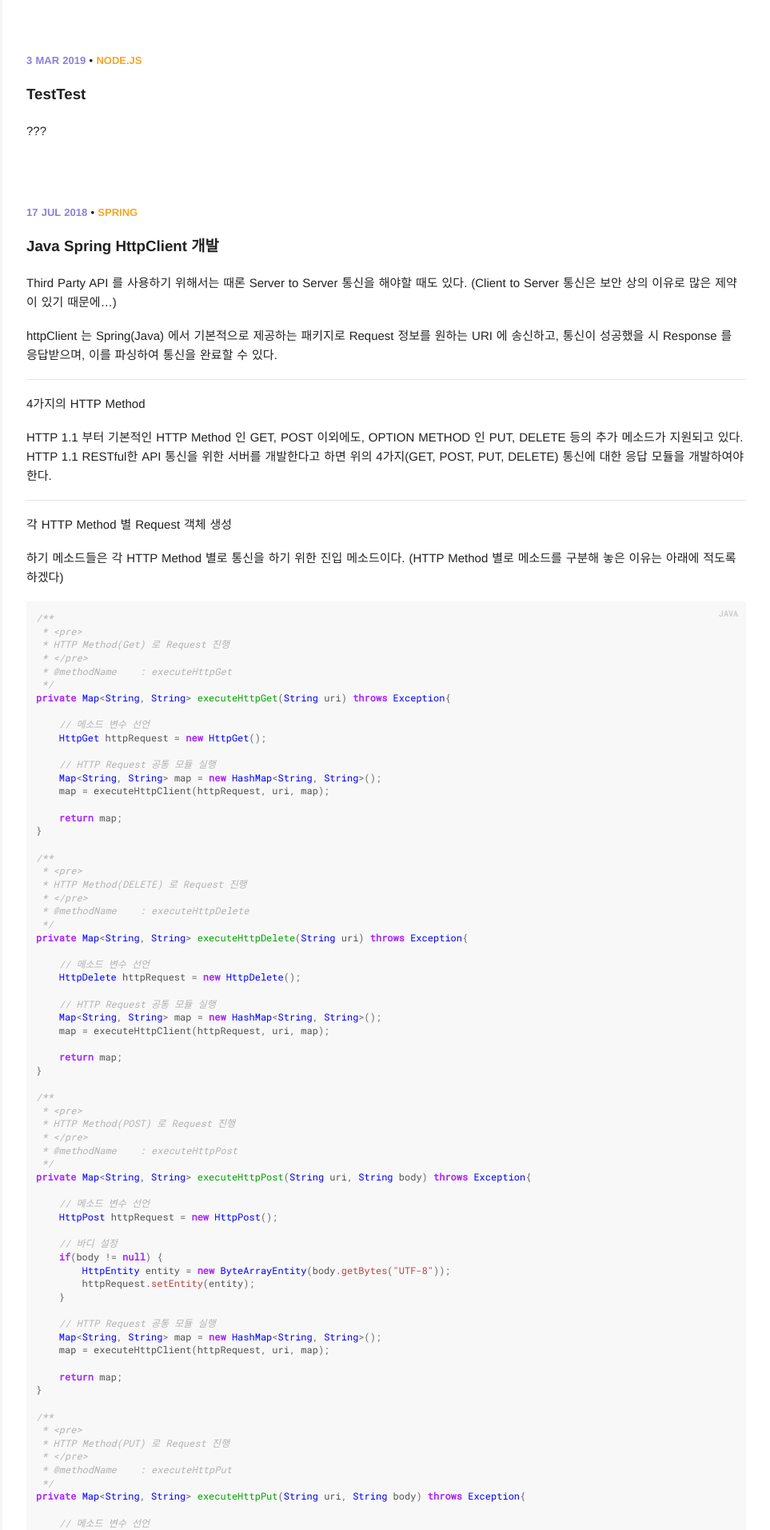
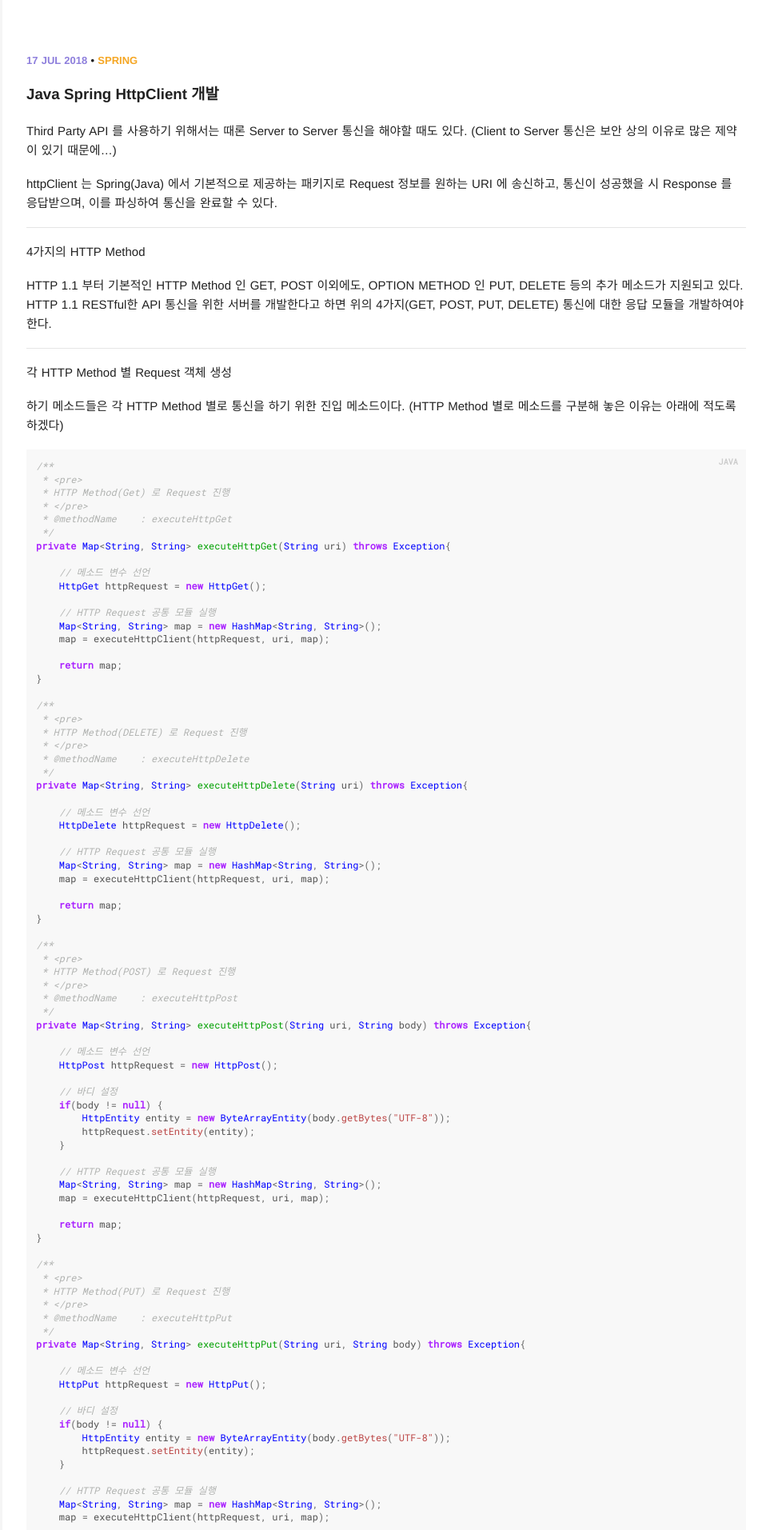
Before and after one commit to Hotsse/hotsse.github.io, a Jekyll site: the page built from index.html, in a window 1280 px wide. Shown: the top 1913 px of the page at 80% size, without its empty margins (317-1280 px from the left). Built offline with Jekyll 4.4.1, drawn with Linux system fonts in a browser that asks for light colours; some of the changed text lies outside the part shown.

Commit message:
20190303 commit

```diff
--- a/_posts/2019-03-03-TestTest.md
+++ /dev/null
@@ -1,9 +0,0 @@
----
-layout: post
-title: TestTest
-categories: [Node.js]
-comments: true
----
-
-
-???
```
Also changed, not shown: _posts/2018-01-12-Node.js HTTP 모듈 (웹 서버 만들기).md (+2 -1 lines).
